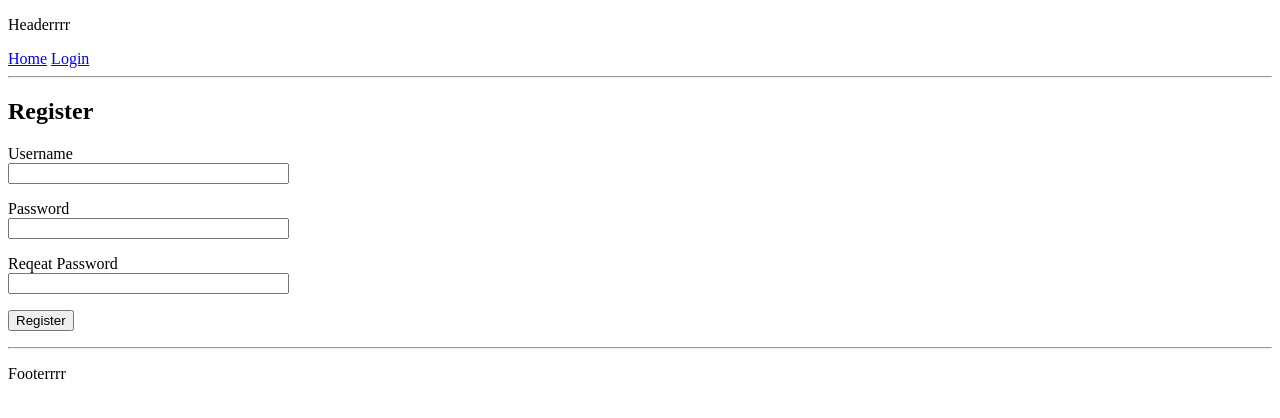
After one commit to luckyjd/angular_flask_mongo, a Flask app: page /register in a window 1280 px wide. The commit adds this page. Shown: the top 418 px of the page. Run offline with Flask 2, Linux system fonts and the light colour scheme.

Commit message:
add login, register, login_required

```diff
--- a/app/__init__.py
+++ b/app/__init__.py
@@ -2,11 +2,13 @@ from flask import Flask
 from config import Config
 from flask_sqlalchemy import SQLAlchemy
 from flask_migrate import Migrate
-
+from flask_login import LoginManager
 
 app = Flask(__name__)
 app.config.from_object(Config)
 db = SQLAlchemy(app)
 migrate = Migrate(app, db)
+login = LoginManager(app)
+login.login_view = 'login'
 
 from app import routes, models
--- a/app/forms.py
+++ b/app/forms.py
@@ -1,6 +1,7 @@
 from flask_wtf import FlaskForm
 from wtforms import StringField, PasswordField, BooleanField, SubmitField
-from wtforms.validators import DataRequired
+from wtforms.validators import DataRequired, ValidationError, EqualTo, Email
+from app.models import User
 
 
 class LoginForm(FlaskForm):
@@ -8,3 +9,15 @@ class LoginForm(FlaskForm):
     password = PasswordField('Password', validators=[DataRequired()])
     remember_me = BooleanField('Remember Me')
     submit = SubmitField('Sign In')
+
+
+class RegistrationForm(FlaskForm):
+    username = StringField('Username', validators=[DataRequired()])
+    password = PasswordField('Password', validators=[DataRequired()])
+    password2 = PasswordField('Reqeat Password', validators=[DataRequired(), EqualTo('password')])
+    submit = SubmitField('Register')
+
+    def validate_username(self, username):
+        user = User.query.filter_by(username=username.data).first()
+        if user is not None:
+            raise ValidationError('Try a different username')
--- a/app/routes.py
+++ b/app/routes.py
@@ -1,34 +1,70 @@
 from app import app
-from flask import render_template, flash, redirect, url_for
-from app.forms import LoginForm
+from flask import render_template, flash, redirect, url_for, request
+from app.forms import LoginForm, RegistrationForm
+from flask_login import current_user, login_user, logout_user, login_required
+from app.models import User
+from werkzeug.urls import url_parse
+from app import db
 
 
 @app.route('/')
 def default():
     return "nothing here"
 
+
 @app.route('/index')
+@login_required
 def index():
     user = {'username': 'nhattx'}
-    posts = [
-        {
-            'author': {'username': 'nhattx2'},
-            'body': 'that some shit things',
-        },
-        {
-            'author': {'username': 'nhattx3'},
-            'body': 'that some crazy things',
-        }
+    # posts = [
+    #     {
+    #         'author': {'username': 'nhattx2'},
+    #         'body': 'that some shit things',
+    #     },
+    #     {
+    #         'author': {'username': 'nhattx3'},
+    #         'body': 'that some crazy things',
+    #     }
+    #
+    # ]
 
-    ]
-
-    return render_template('index.html', title='Home', user=user, posts=posts)
+    return render_template('index.html', title='Home')
 
 
 @app.route('/login', methods=['GET', 'POST'])
 def login():
+    if current_user.is_authenticated:
+        return redirect(url_for('index'))
     form = LoginForm()
     if form.validate_on_submit():
-        flash('Login requested for user {}, remember_me= {}'.format(form.username.data, form.remember_me.data))
+        user = User.query.filter_by(username=form.username.data).first()
+        if user is None or not user.check_password(form.password.data):
+            flash('Invalid username or pass')
+            return redirect(url_for('login'))
+        login_user(user, remember=form.remember_me.data)
+        next_page = request.args.get('next')
+        if not next_page or url_parse(next_page).netloc != '':
+            next_page = url_for('index')
+        return redirect(next_page)
+    return render_template('login.html', title='Sign In', form=form)
+
+
+@app.route('/logout')
+def logout():
+    logout_user()
+    return redirect(url_for('index'))
+
+
+@app.route('/register', methods=['GET', 'POST'])
+def register():
+    if current_user.is_authenticated:
         return redirect(url_for('index'))
-    return render_template('login.html', title='Sign In', form=form)
+    form = RegistrationForm()
+    if form.validate_on_submit():
+        user = User(username=form.username.data)
+        user.set_password(form.password.data)
+        db.session.add(user)
+        db.session.commit()
+        flash('Registered successful!')
+        return redirect(url_for('login'))
+    return render_template('register.html', title='Register', form=form)
--- a/app/templates/base.html
+++ b/app/templates/base.html
@@ -3,17 +3,25 @@
 <head>
     <meta charset="UTF-8">
     {% if title %}
-    <title>{{ title }} - This is my new homepage</title>
+    <title>{{ title }} - Nhattx BetaSite</title>
     {% else %}
-    <title>Still my homepage</title>
+    <title>Still Nhattx BetaSite</title>
     {% endif %}
 </head>
 <body>
     <div>
+        <p>Headerrrr</p>
+    </div>
+    <div>
         <a href="{{ url_for('index') }}">Home</a>
-        <a href="{{ url_for('login') }}">Login</a>
+        {% if current_user.is_anonymous %}
+            <a href="{{ url_for('login') }}">Login</a>
+        {% else %}
+            <a href="{{ url_for('logout') }}">Logout</a>
+        {% endif %}
     </div>
     <hr>
+    <div>
     {% with messages = get_flashed_messages() %}
         {% if messages %}
         <ul>
@@ -23,6 +31,11 @@
         </ul>
         {% endif %}
     {% endwith %}
+    </div>
     {% block content %}{% endblock %}
+    <hr>
+    <div>
+        <p>Footerrrr</p>
+    </div>
 </body>
 </html>
--- a/app/templates/login.html
+++ b/app/templates/login.html
@@ -1,6 +1,7 @@
 {% extends "base.html" %}
 
 {% block content %}
+    <div>
         <h2>Sign In</h2>
         <form action="" method="post">
             {{ form.hidden_tag() }}
@@ -24,5 +25,9 @@
             <p>
                 {{ form.submit() }}
             </p>
+            <p>New User?
+                <a href="{{ url_for('register')}}">Click to register!</a>
+            </p>
         </form>
+    </div>
 {% endblock %}
--- /dev/null
+++ b/app/templates/register.html
@@ -0,0 +1,32 @@
+{% extends "base.html" %}
+
+{% block content %}
+<div>
+    <h2>Register</h2>
+    <form action="" method="post">
+        {{ form.hidden_tag() }}
+        <p>
+            {{ form.username.label }} <br>
+            {{ form.username(size=32) }} <br>
+            {% for error in form.username.errors %}
+                <span style="color: red;">[{{ error }}]</span>
+            {% endfor %}
+        </p>
+        <p>
+            {{ form.password.label }} <br>
+            {{ form.password(size=32) }} <br>
+            {% for error in form.password.errors %}
+                <span style="color: red;">[{{ error }}]</span>
+            {% endfor %}
+        </p>
+        <p>
+            {{ form.password2.label }} <br>
+            {{ form.password2(size=32) }} <br>
+            {% for error in form.password2.errors %}
+                <span style="color: red;">[{{ error }}]</span>
+            {% endfor %}
+        </p>
+        <p>{{ form.submit()}}</p>
+    </form>
+</div>
+{% endblock %}
```
Also changed, not shown: app/models.py (+16 -3 lines), app/templates/index.html (+1 -6 lines), app.db. Lines whose indentation alone changed are shown as unchanged.
